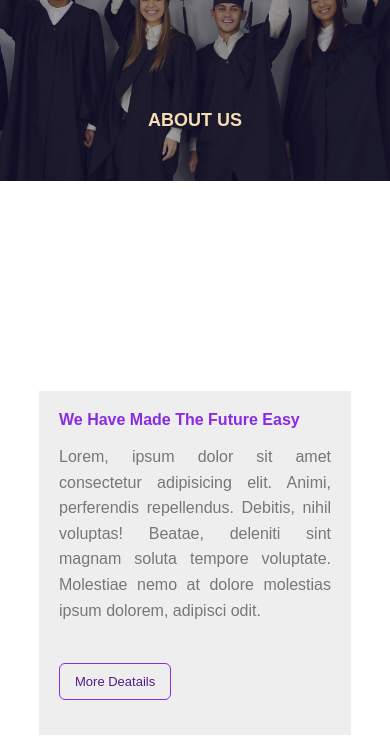
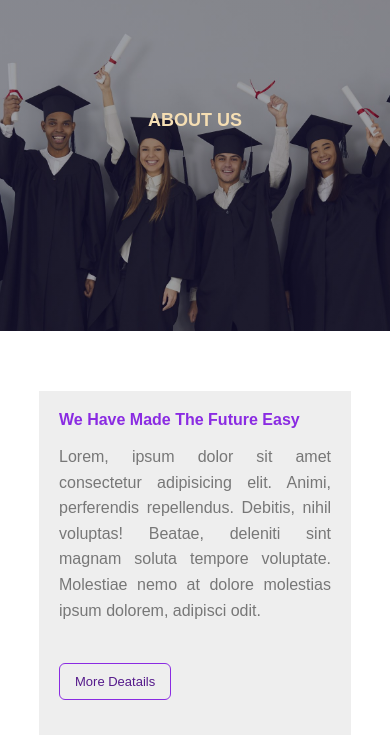
Before and after one commit to husham-99/university, a plain HTML site: page about.html in a window 390 px wide. Shown: the part 91-845 px from the top of the page. Drawn offline with Linux system fonts and the light colour scheme.

Commit message:
Add files via upload

```diff
--- a/css/style.css
+++ b/css/style.css
@@ -23,9 +23,7 @@
     background-size: cover;
     background-position: center;
     background-repeat: no-repeat;
-    background-attachment: fixed;
-    display: block;
-    z-index: 0;
+
 
 
 
@@ -1134,9 +1132,8 @@
     width: 100%;
     height: 50vh;
     background-image: linear-gradient(rgba(4,9,30,0.4),rgba(4,9,30,0.4)), url(../images/graduate.jpg);
-    background-position-y: -150px;
+    background-position:center;
     background-size: cover;
-    background-attachment: fixed;
     position: relative;
 
 }
@@ -1254,10 +1251,7 @@
 
     }
 
-    .header-about{
-
-        background-position-y: -150px;
-    }
+
 
 }
 
```
